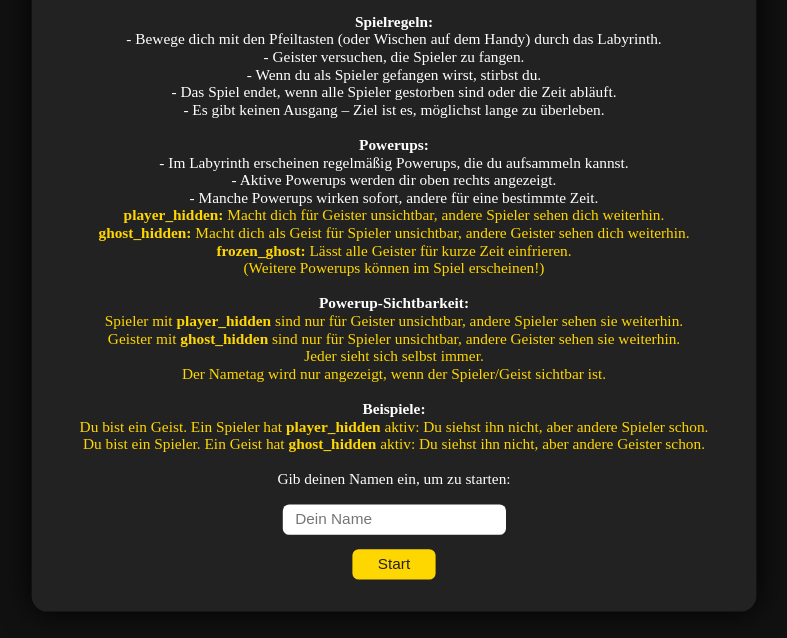
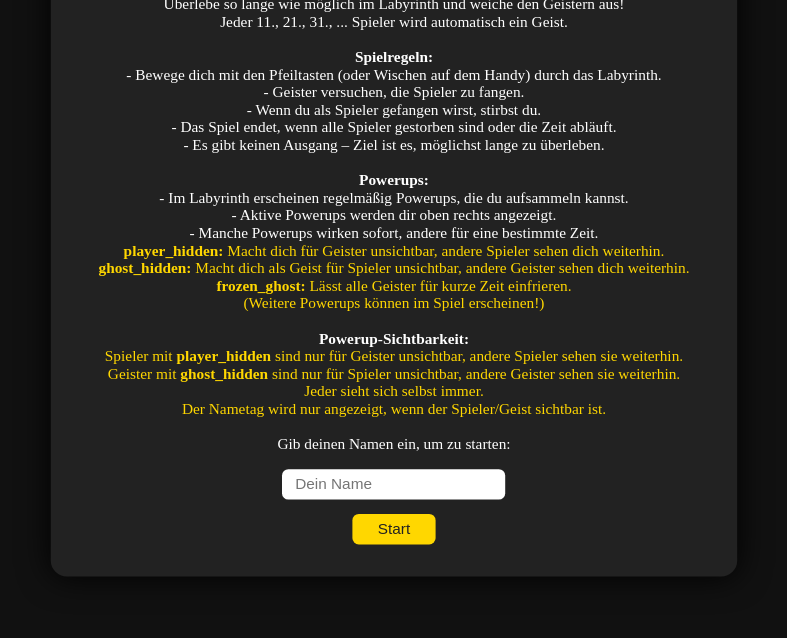
Before and after one commit to therohero/maze-run, a website: page index.html in a window 1280 px wide. Shown: the part 162-800 px from the top of the page, without its empty margins (246-1033 px from the left). Drawn offline with Linux system fonts and the light colour scheme.

Commit message:
FIx problem

```diff
--- a/index.html
+++ b/index.html
@@ -71,12 +71,6 @@
                         Geister mit <b>ghost_hidden</b> sind nur für Spieler unsichtbar, andere Geister sehen sie weiterhin.<br>
                         Jeder sieht sich selbst immer.<br>
                         Der Nametag wird nur angezeigt, wenn der Spieler/Geist sichtbar ist.
-                    </span>
-                    <br><br>
-                    <b>Beispiele:</b><br>
-                    <span style="color:#FFD700">
-                        Du bist ein Geist. Ein Spieler hat <b>player_hidden</b> aktiv: Du siehst ihn nicht, aber andere Spieler schon.<br>
-                        Du bist ein Spieler. Ein Geist hat <b>ghost_hidden</b> aktiv: Du siehst ihn nicht, aber andere Geister schon.
                     </span>
                     <br><br>
                     Gib deinen Namen ein, um zu starten:
```
